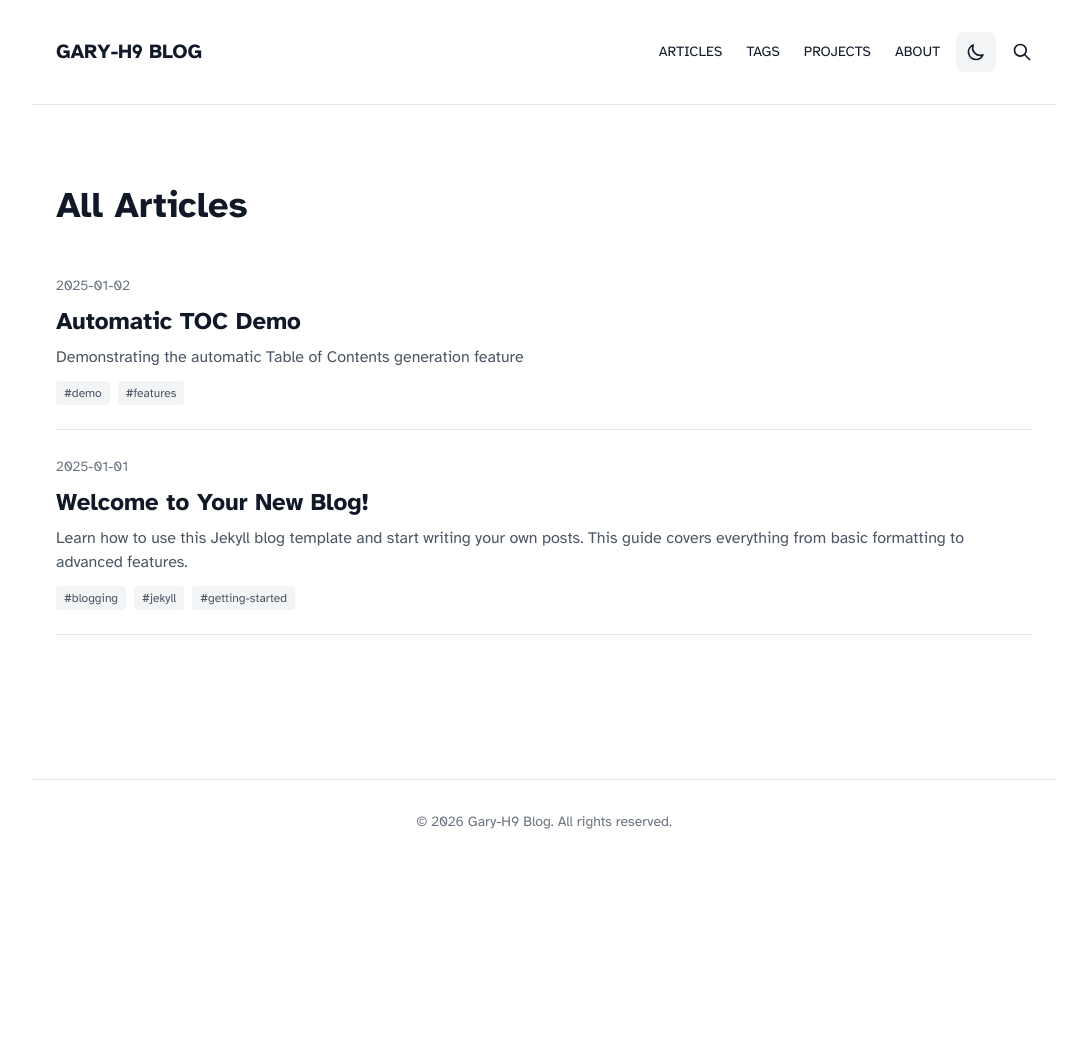
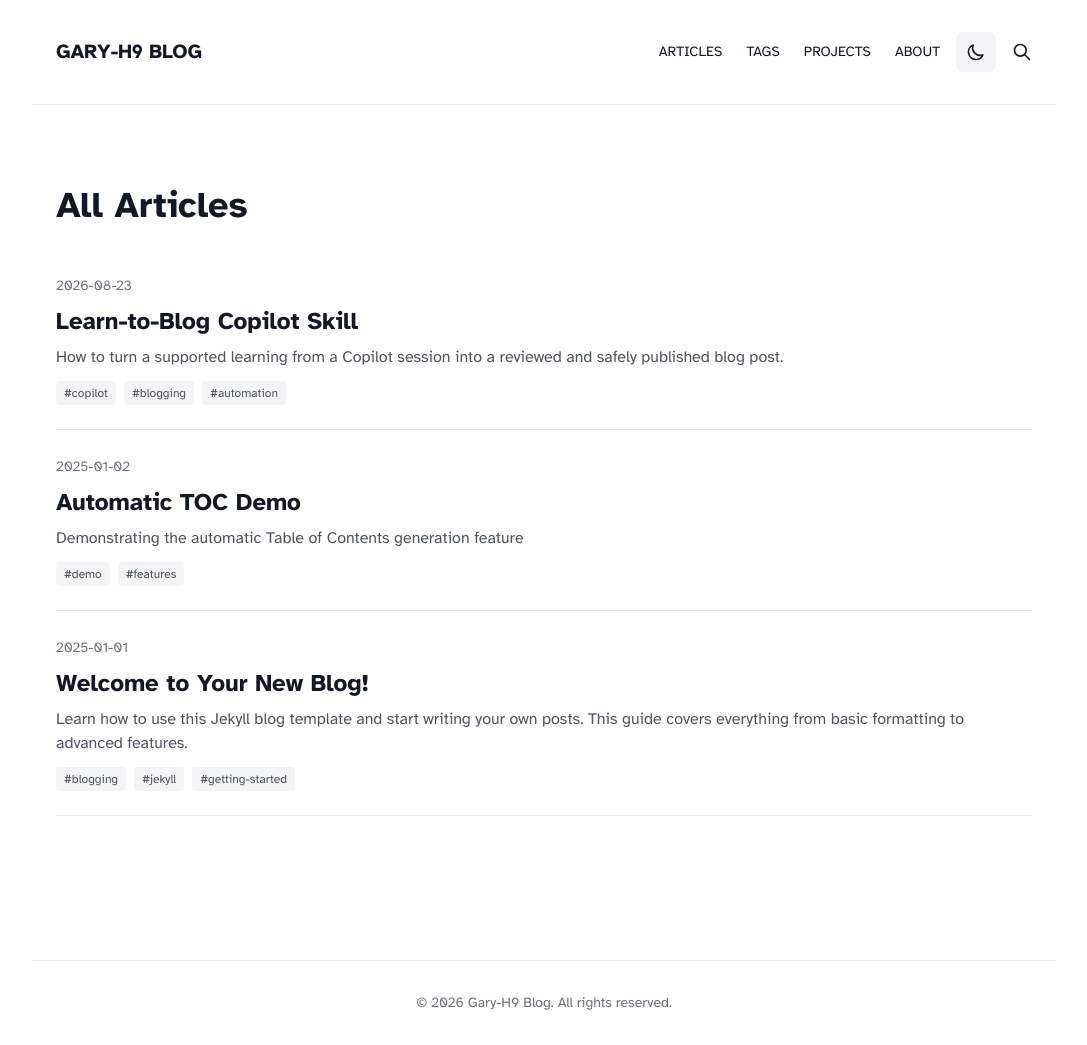
Before and after one commit to Gary-H9/gary-h9.github.io, a Jekyll site: the page built from articles/index.html, in a window 1280 px wide. Shown: the whole page, without its empty margins (96-1183 px from the left). Built offline with Jekyll 4.4.1, drawn with Linux system fonts in a browser that asks for light colours; the list of posts is cut into pages by our own code; before the commit the page ends 900 px from its top, so only the background shows below that.

Commit message:
Publish learn-to-blog guide as article
Co-authored-by: Copilot App <223556219+Copilot@users.noreply.github.com>

```diff
--- a/docs/LEARN_TO_BLOG.md
+++ b/_posts/2026-08-23-learn-to-blog.md
@@ -1,4 +1,11 @@
-# Learn-to-Blog Copilot Skill
+---
+layout: post
+title: "Learn-to-Blog Copilot Skill"
+date: 2026-08-23 19:52:20 +0000
+tags: [copilot, blogging, automation, github-actions]
+excerpt: "How to turn a supported learning from a Copilot session into a reviewed and safely published blog post."
+toc: true
+---
 
 The `learn-to-blog` skill turns a supported learning from the current Copilot
 conversation into a reviewed post for this blog.
```
Also changed, not shown: docs/CONTENT.md (+3 -3 lines), README.md.
